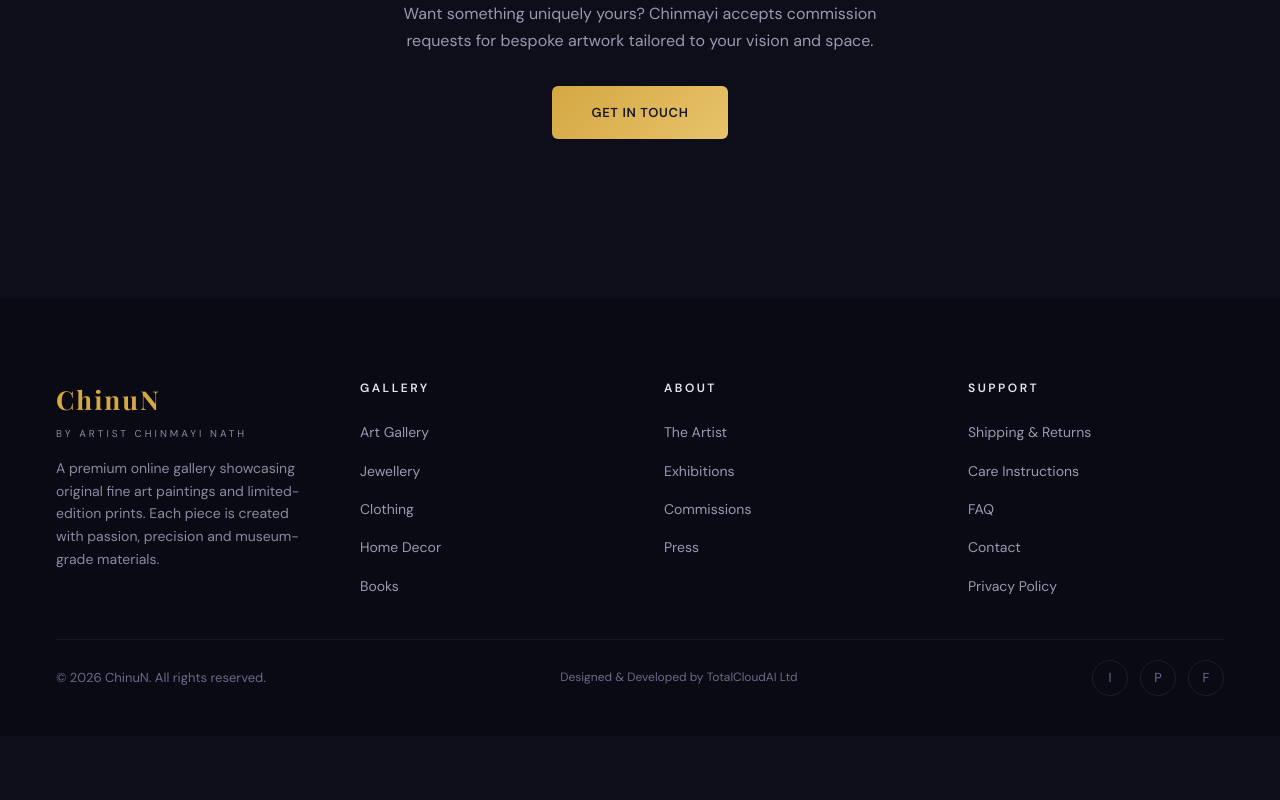
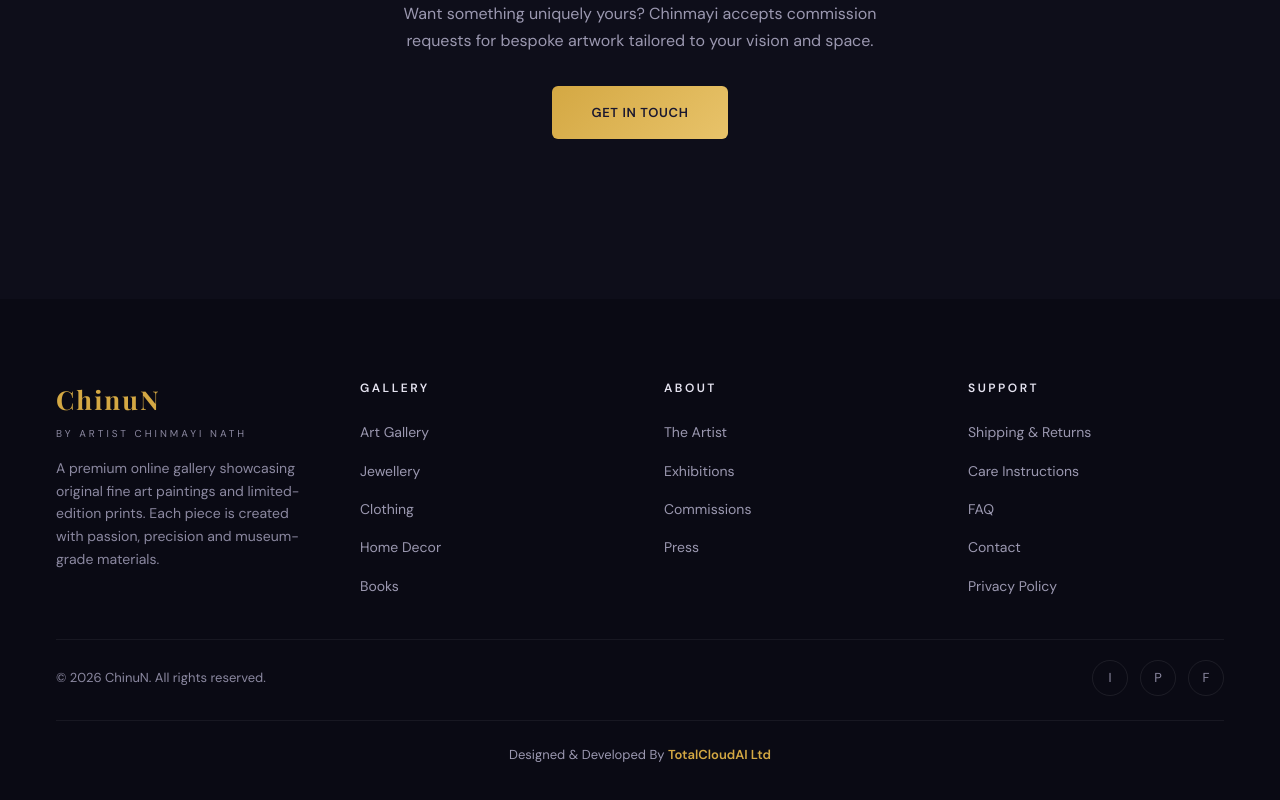
Before and after one commit to mana170183uk/chinmayi-gallery, a Next.js app: page /about in a window 1280 px wide. Shown: the part 3665-4465 px from the top of the page. Before the commit the page ends 4401 px from the top, so only its background shows below. Built offline with nearby package versions, Linux system fonts and the light colour scheme; no server answers; the database is empty.

Commit message:
Footer: move 'Designed & Developed By TotalCloudAI Ltd' to its own centered row for better visibility

```diff
--- a/src/components/Footer.tsx
+++ b/src/components/Footer.tsx
@@ -82,14 +82,8 @@ export default function Footer() {
           </ul>
         </div>
       </div>
-      <div className="max-w-[1200px] mx-auto flex flex-col md:flex-row justify-between items-center mt-5 text-[13px] text-[#6C6988] gap-4">
+      <div className="max-w-[1200px] mx-auto flex flex-col md:flex-row justify-between items-center mt-5 text-[13px] gap-4" style={{ color: "#8B88A0" }}>
         <span>&copy; 2026 ChinuN. All rights reserved.</span>
-        <span className="text-[12px]">
-          Designed &amp; Developed by{" "}
-          <a href="https://totalcloudai.com" target="_blank" rel="noopener noreferrer" className="text-[#D4A843] hover:underline transition-colors">
-            TotalCloudAI Ltd
-          </a>
-        </span>
         <div className="flex gap-3">
           {["Instagram", "Pinterest", "Facebook"].map((s) => (
             <a
@@ -102,6 +96,22 @@ export default function Footer() {
           ))}
         </div>
       </div>
+
+      {/* Designed & Developed credit */}
+      <div className="max-w-[1200px] mx-auto mt-6 pt-5 border-t text-center" style={{ borderColor: "rgba(255,255,255,0.06)" }}>
+        <span className="text-[13px]" style={{ color: "#9B98B0" }}>
+          Designed &amp; Developed By{" "}
+          <a
+            href="https://totalcloudai.com"
+            target="_blank"
+            rel="noopener noreferrer"
+            className="font-semibold hover:underline transition-colors"
+            style={{ color: "#D4A843" }}
+          >
+            TotalCloudAI Ltd
+          </a>
+        </span>
+      </div>
     </footer>
   );
 }
```
